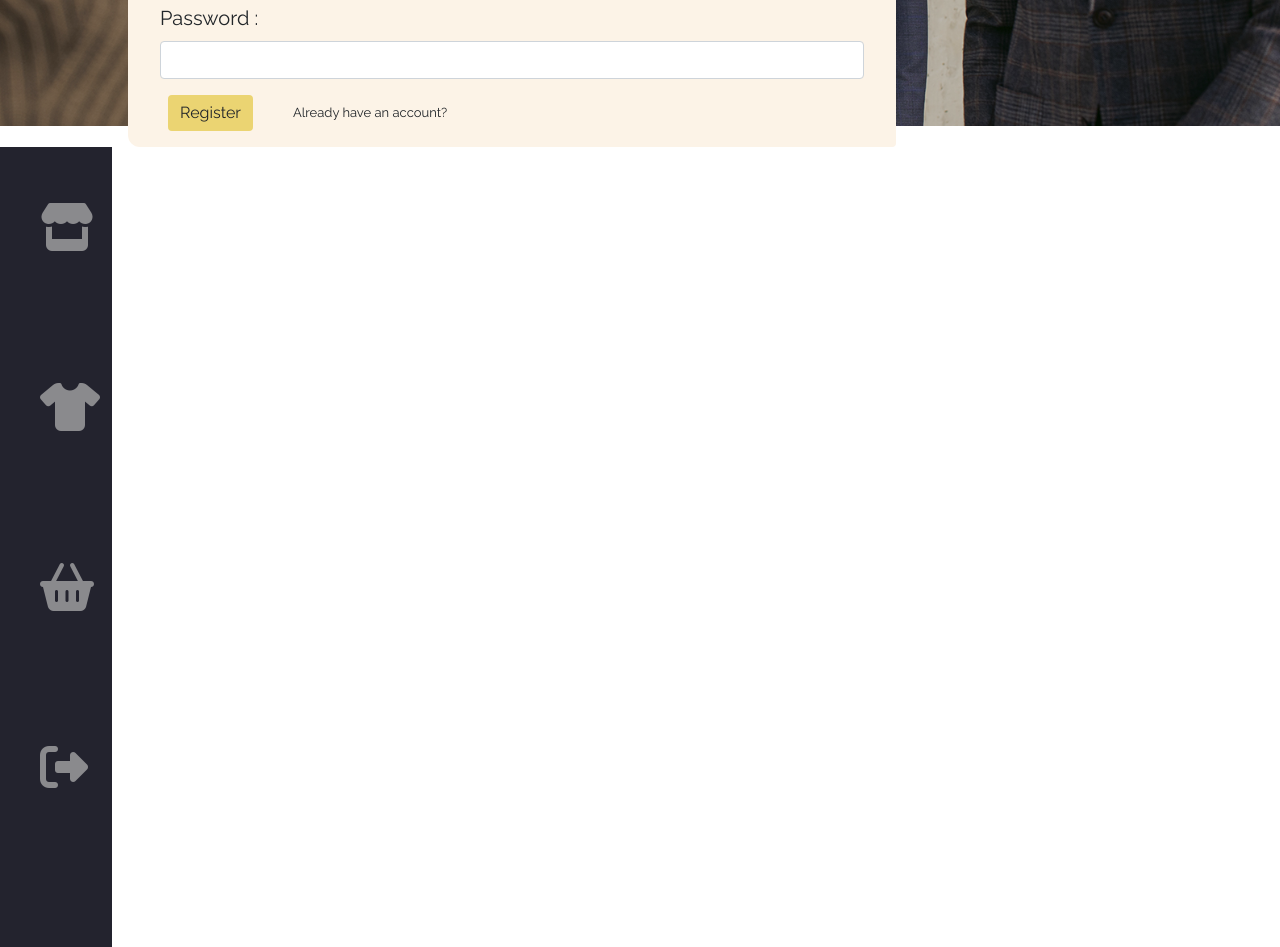
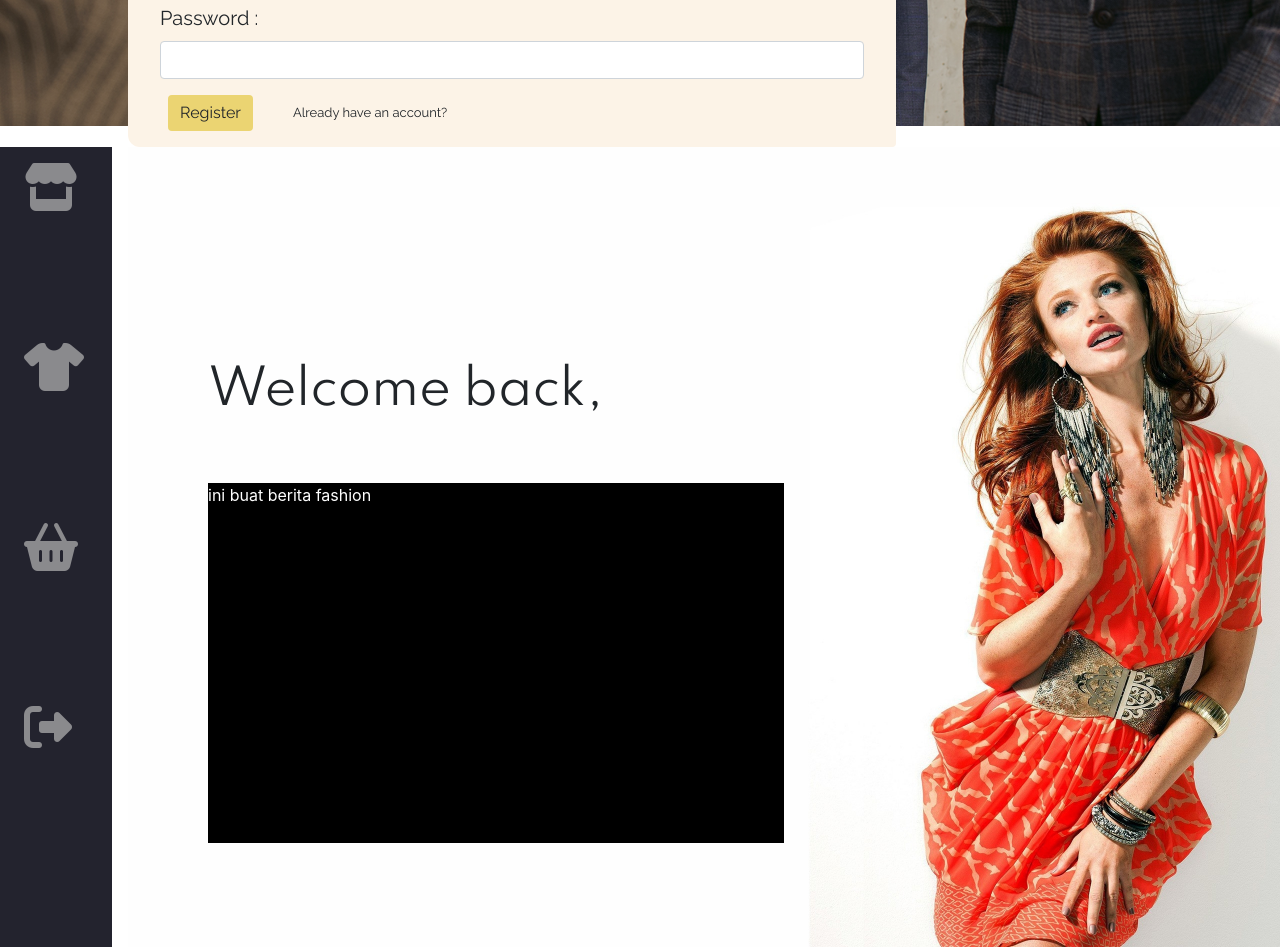
Before and after one commit to Style-Theory/Client, a plain HTML site: page index.html in a window 1280 px wide. Shown: the part 674-1621 px from the top of the page. Drawn offline with nearby package versions, Linux system fonts and the light colour scheme.

Commit message:
home dashboard finished

```diff
--- a/index.html
+++ b/index.html
@@ -63,7 +63,7 @@
         </div>
     </section>
 
-    <nav class="navbar">
+    <nav class="navbar1">
         <ul class="navbar-list">
             <li class="navbar-item">
                 <a href="#" class="navbar-link">
@@ -92,15 +92,22 @@
                 </a>
             </li>
         </ul>
-
     </nav>
     <main>
         <section id="rent">
 
         </section>
+        <section id="dashboard-home-page">
+            <div id="welcome-back">
+                <p class="welcome-back-child"> Welcome back,</p>
+            </div>
+            <div class="div-fashion-api">
+                <p style="color:white">ini buat berita fashion</p>
+            </div>
+        </section>
     </main>
 
-    </nav> -->
+
 
     <script src="https://code.jquery.com/jquery-3.4.1.slim.min.js" integrity="sha384-J6qa4849blE2+poT4WnyKhv5vZF5SrPo0iEjwBvKU7imGFAV0wwj1yYfoRSJoZ+n" crossorigin="anonymous"></script>
     <script src="https://cdn.jsdelivr.net/npm/popper.js@1.16.0/dist/umd/popper.min.js" integrity="sha384-Q6E9RHvbIyZFJoft+2mJbHaEWldlvI9IOYy5n3zV9zzTtmI3UksdQRVvoxMfooAo" crossorigin="anonymous"></script>
--- a/style.css
+++ b/style.css
@@ -16,7 +16,7 @@ body {
     min-height: 100%;
 }
 
-.navbar {
+.navbar1 {
     position: fixed;
     background-color: var(--bg-primary);
     height: 100vh;
@@ -72,17 +72,16 @@ i {
     margin: 0 1.5rem;
 }
 
-.navbar:hover {
+.navbar1:hover {
     width: 16rem;
 }
 
-.navbar:hover .link-text {
+.navbar1:hover .link-text {
     display: block;
 }
 
 main {
     margin-left: 8rem;
-    padding: 1rem;
 }
 
 #landing-bg{
@@ -193,3 +192,30 @@ main {
     color: rgb(167, 166, 166);
     cursor: pointer;
 }
+
+#dashboard-home-page {
+    background-image: url('./img/home-bg.jpg');
+    width: auto;
+    height: 100vh;
+    background-size: cover;
+    padding: 5rem;
+}
+
+#welcome-back {
+    display: flex;
+    flex-direction: row;
+    font-family: 'Spartan', sans-serif;
+    font-size:3rem;
+    margin-top: 8rem;
+}
+
+.welcome-back-child{
+    margin-right: 0.7rem;
+}
+
+.div-fashion-api {
+    background-color: black;
+    width: 45vw;
+    height: 45vh;
+    margin-top: 5vh;
+}
```
Also changed, not shown: img/home-bg.jpg (added).
